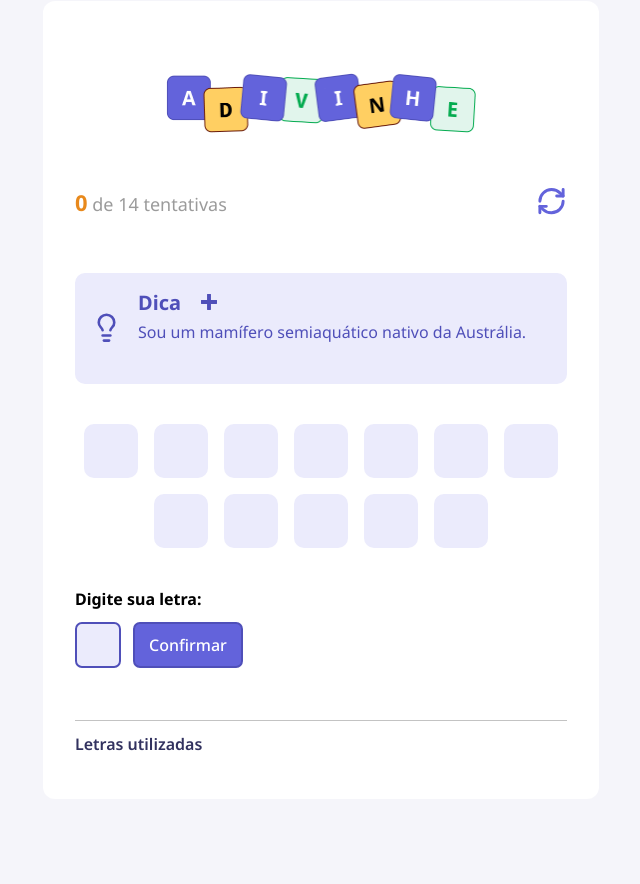
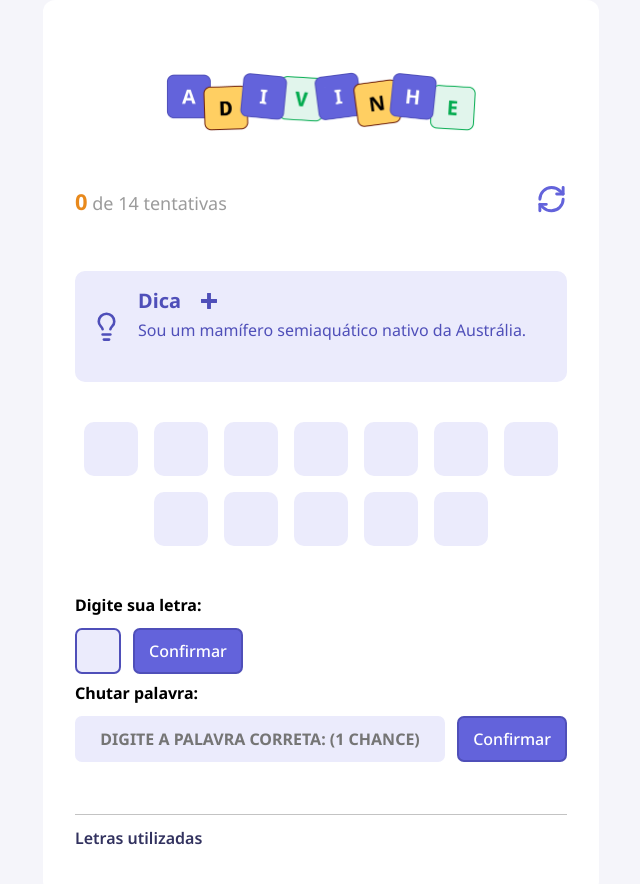
Before and after one commit to keewonf/guessing, a React (Vite) app: page / in a window 1280 px wide. Shown: the top 884 px of the page, without its empty margins (319-959 px from the left). Before the commit the page ends 800 px from the top, so only its background shows below. Built offline with nearby package versions, Linux system fonts and the light colour scheme.

Commit message:
feat: add word guess feature and win state rendering logic (isWin)

```diff
--- a/src/App.tsx
+++ b/src/App.tsx
@@ -3,22 +3,23 @@ import { useEffect, useState } from "react";
 
 import { WORDS } from "./utils/words";
 import type { Challenge } from "./utils/words";
-import { Button } from "./components/Button";
 import { Header } from "./components/Header";
-import { Input } from "./components/Input";
 import { Letter } from "./components/Letter";
 import { LettersUsed, type LettersUsedProps } from "./components/LettersUsed";
 import { Tips } from "./components/Tips";
 import { GameResult, type GameStatus } from "./components/Modal/GameResult";
+import { GuessForm } from "./components/GuessForm";
 
 function App() {
   const [score, setScore] = useState(0);
   const [letter, setLetter] = useState("");
+  const [wordGuess, setWordGuess] = useState("");
   const [lettersUsed, setLettersUsed] = useState<LettersUsedProps[]>([]);
   const [challenge, setChallenge] = useState<Challenge | null>(null);
   const [result, setResult] = useState<GameStatus | null>(null);
   const [isResultModalOpen, setIsResultModalOpen] = useState(false);
   const wrongAttempts = lettersUsed.filter((item) => !item.correct).length;
+  const isWin = result === "win";
 
   const ATTEMPTS_MARGIN = 2;
   const maxAttempts = (challenge?.word.length ?? 0) + ATTEMPTS_MARGIN;
@@ -48,6 +49,7 @@ function App() {
     setScore(0);
     setLetter("");
     setLettersUsed([]);
+    setWordGuess("");
   }
 
   function handleConfirm() {
@@ -85,9 +87,39 @@ function App() {
     setLetter("");
   }
 
-  function handleSubmit(e: React.SyntheticEvent<HTMLFormElement>) {
+  function handleLetterSubmit(e: React.SyntheticEvent<HTMLFormElement>) {
     e.preventDefault();
     handleConfirm();
+  }
+
+  function handleWordSubmit(e: React.SyntheticEvent<HTMLFormElement>) {
+    e.preventDefault();
+
+    if (!challenge) return;
+
+    const guess = wordGuess.trim().toUpperCase();
+    const correct = challenge.word.toUpperCase();
+
+    if (!guess) {
+      return alert("Digite uma palavra!");
+    }
+
+    if (guess === correct) {
+      const uniqueLetters = Array.from(new Set(correct.split("")));
+
+      const allCorrectLetters = uniqueLetters.map((letter) => ({
+        value: letter,
+        correct: true,
+      }));
+
+      setLettersUsed(allCorrectLetters);
+
+      endGame("win");
+    } else {
+      endGame("lose");
+    }
+
+    setWordGuess("");
   }
 
   function endGame(result: GameStatus) {
@@ -141,28 +173,45 @@ function App() {
             return (
               <Letter
                 key={index}
-                value={letterUsed?.value}
-                color={letterUsed?.correct ? "correct" : "default"}
+                value={
+                  isWin
+                    ? letter
+                    : letterUsed?.value
+                }
+                color={
+                  isWin
+                    ? "correct"
+                    : letterUsed?.correct
+                      ? "correct"
+                      : "default"
+                }
               />
             );
           })}
         </div>
 
-        <h4>Digite sua letra: </h4>
+        <GuessForm
+          formTitle={"Digite sua letra:"}
+          maxLength={1}
+          placeholder={""}
+          value={letter}
+          onValueChange={setLetter}
+          disabled={result !== null}
+          onSubmit={handleLetterSubmit}
+          autoFocus={true}
+        />
 
-        <form className={styles.guess} onSubmit={handleSubmit}>
-          <Input
-            autoFocus
-            maxLength={1}
-            placeholder=""
-            value={letter}
-            onChange={(e) => setLetter(e.target.value)}
-            disabled={result !== null}
-          />
-          <Button type="submit" disabled={result !== null}>
-            Confirmar{" "}
-          </Button>
-        </form>
+        <GuessForm
+          formTitle={"Chutar palavra:"}
+          maxLength={challenge.word.length}
+          placeholder={"Digite a palavra correta: (1 chance)"}
+          value={wordGuess}
+          onValueChange={setWordGuess}
+          disabled={result !== null}
+          onSubmit={handleWordSubmit}
+          inputSize="full"
+          autoFocus={false}
+        />
         <div className={styles.lettersUsedContainer}>
           <h5>Letras utilizadas</h5>
           <LettersUsed data={lettersUsed} />
```
